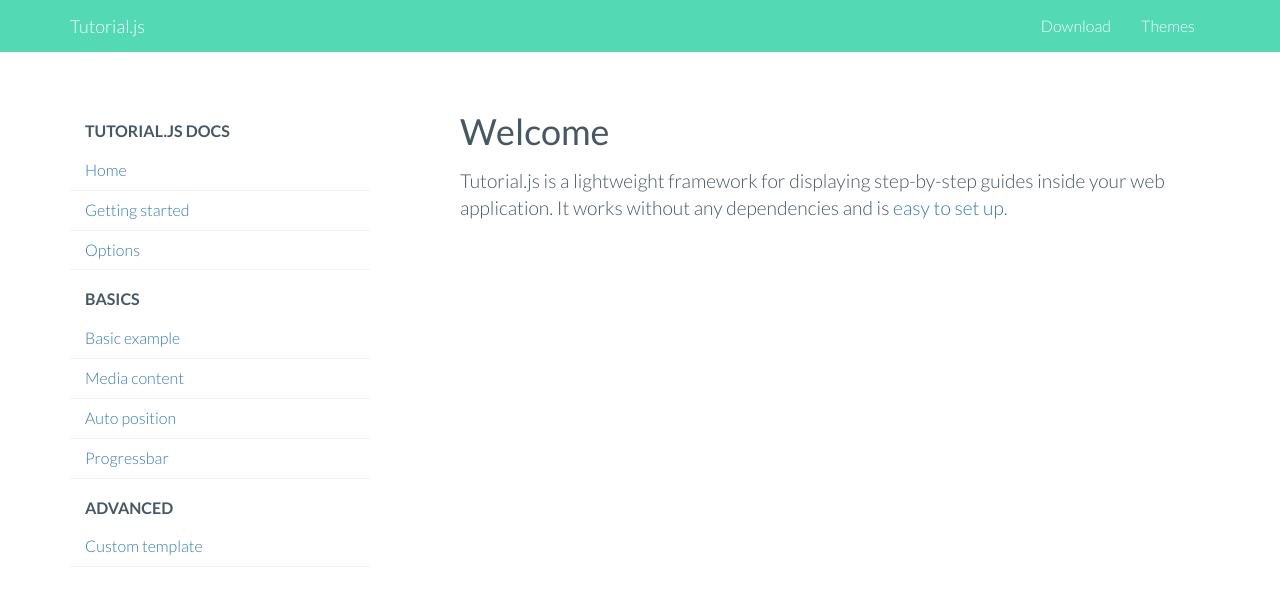
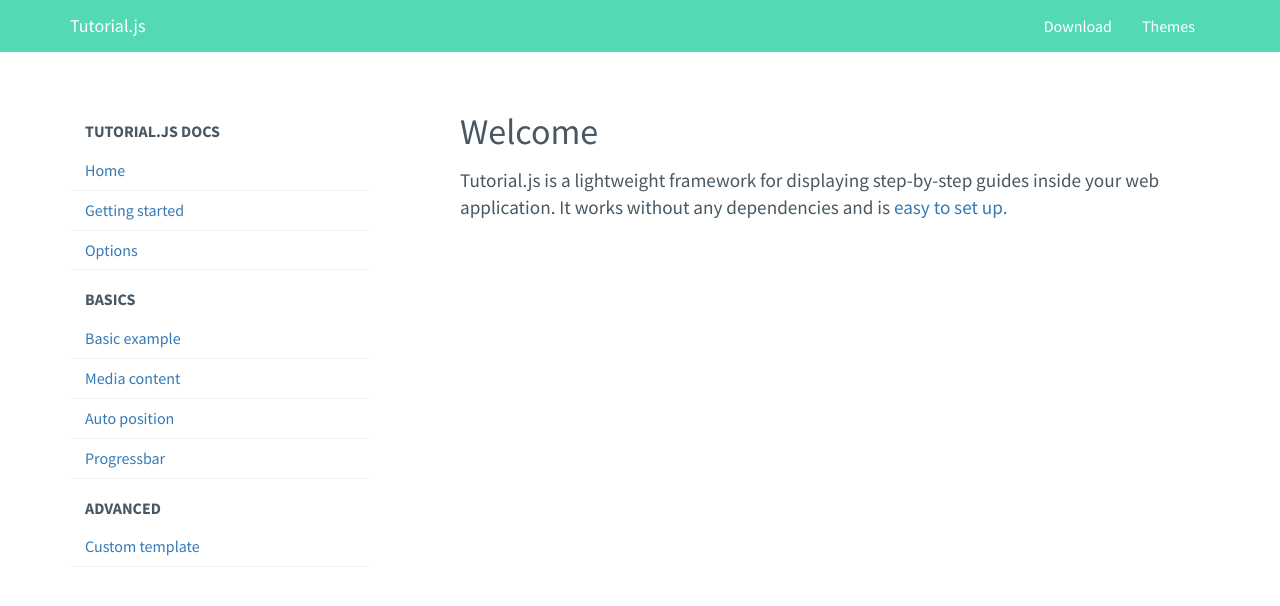
Before and after one commit to tutorialjs/tutorialjs.github.io, a Jekyll site: the page built from index.html, in a window 1280 px wide. Shown: the top 606 px of the page. Built offline with Jekyll 4.4.1, drawn with Linux system fonts in a browser that asks for light colours; nearby versions of some CDN libraries.

Commit message:
changed font

```diff
--- a/assets/css/style.css
+++ b/assets/css/style.css
@@ -1,12 +1,11 @@
 @import url('https://fonts.googleapis.com/css?family=Fira+Mono');
-@import url('https://fonts.googleapis.com/css?family=Lato:300,400,700');
+@import url('https://fonts.googleapis.com/css?family=Source+Sans+Pro:400,700');
 
 html, body {
     font-size: 16px;
     padding: 0px;
-    font-family:"Lato", Arial, sans-serif;
+    font-family:"Source Sans Pro", Arial, sans-serif;
     color:#485863;
-    font-weight:300;
 }
 
 body {
```
